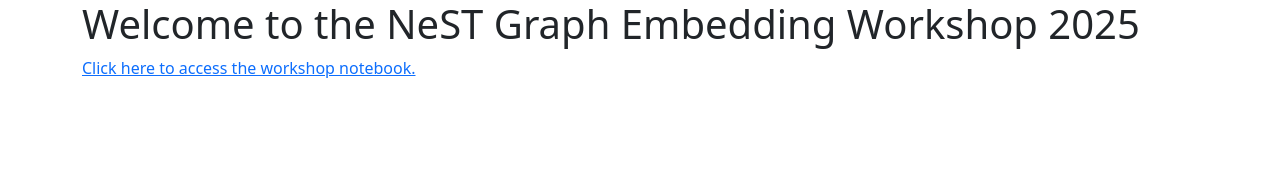
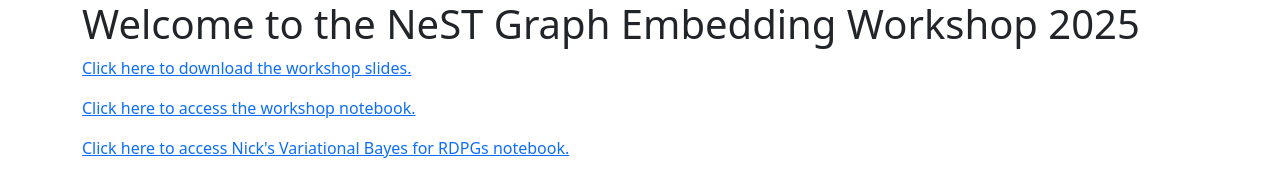
Before and after one commit to alexandermodell/alexandermodell.github.io, a website: page nest-workshop.html in a window 1280 px wide. Drawn offline with Linux system fonts and the light colour scheme.

Commit message:
added Nick's notebook and slides

```diff
--- a/nest-workshop.html
+++ b/nest-workshop.html
@@ -13,7 +13,13 @@
     <div class="row">
       <h1>Welcome to the NeST Graph Embedding Workshop 2025</h1>
       <p>
+        <a href="data/spectral_embedding.pdf">Click here to download the workshop slides.</a>
+      </p>
+      <p>
         <a href="https://colab.research.google.com/drive/1-lN7aQ2UEtYN5Of3QfIfgBsiM3BtXFmD?usp=sharing">Click here to access the workshop notebook.</a>
+      </p>
+      <p>
+        <a href="https://colab.research.google.com/drive/1C7p63PSfH2FG26K4Ors9nNWFUXrlkUYc?usp=sharing">Click here to access Nick's Variational Bayes for RDPGs notebook.</a>
       </p>
     </div>
   </div>
```
Also changed, not shown: 1 other file.
